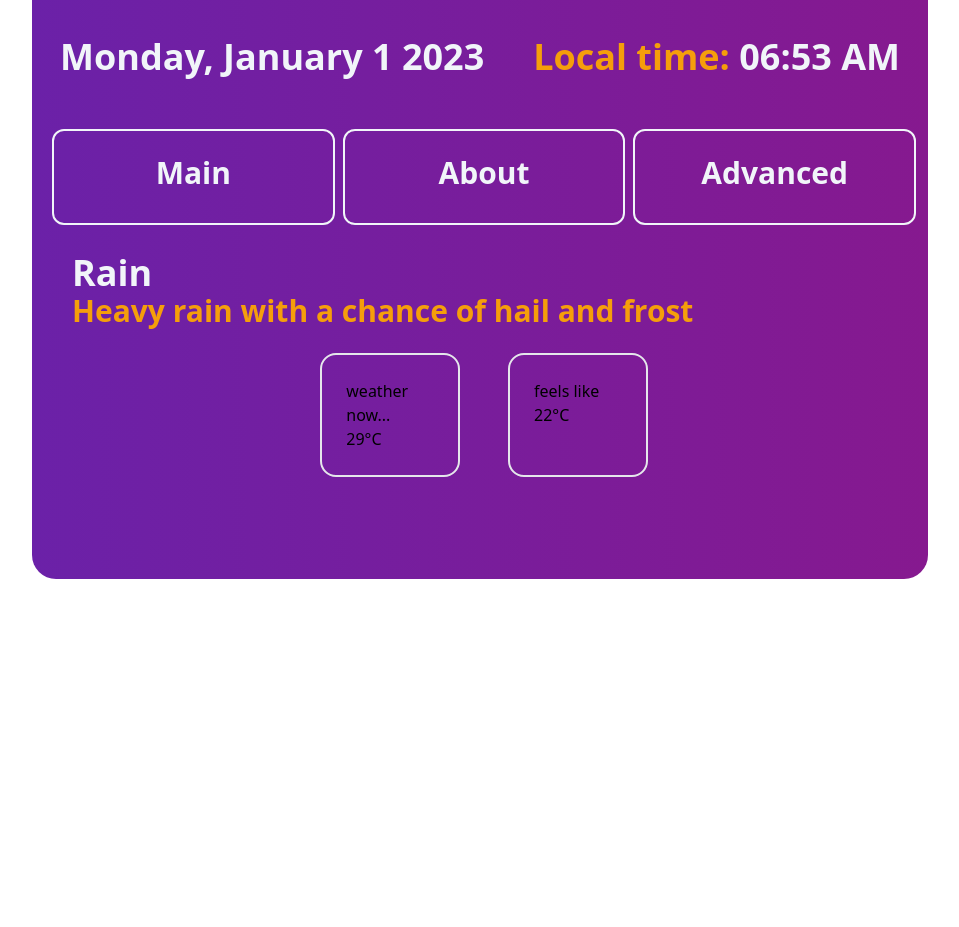
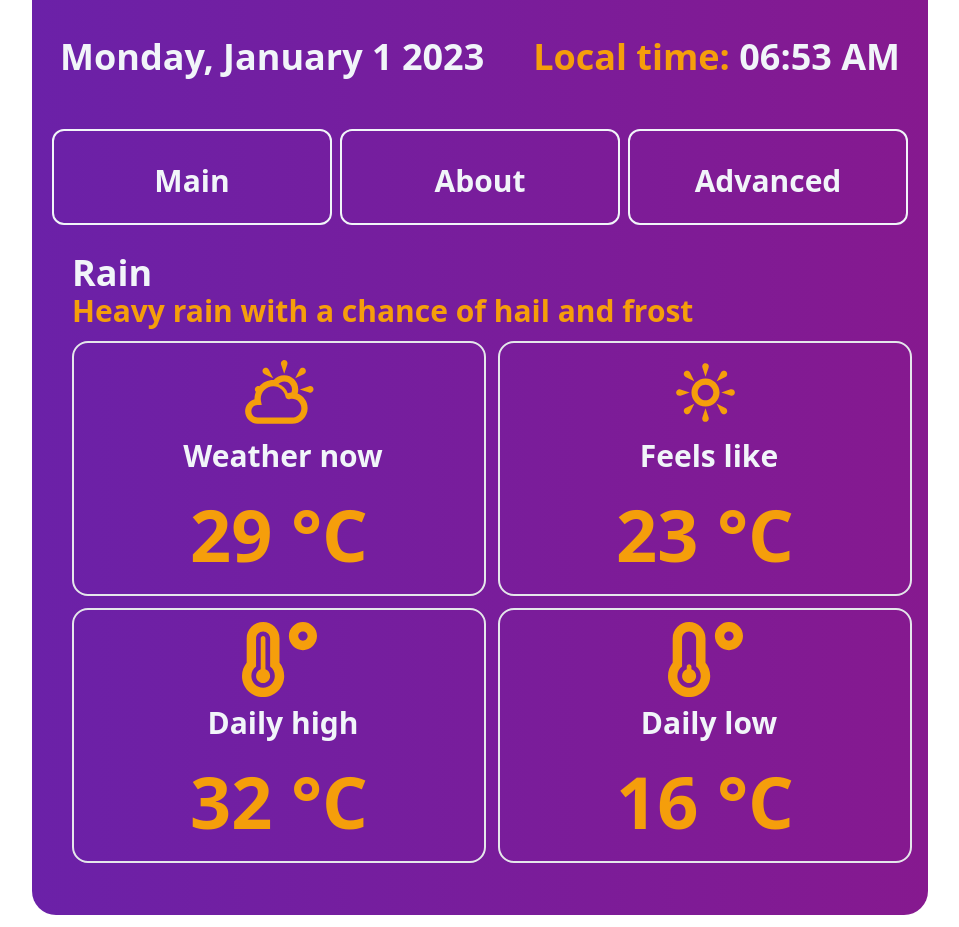
Before and after one commit to NPotokin/Weather-App, a React (Create React App) app: page /MainData in a window 1280 px wide. Shown: the part 233-1160 px from the top of the page, without its empty margins (160-1119 px from the left). Before the commit the page ends 824 px from the top, so only its background shows below. Built offline with nearby package versions, Linux system fonts and the light colour scheme.

Commit message:
finished layout

```diff
--- a/src/Components/AboutData.jsx
+++ b/src/Components/AboutData.jsx
@@ -1,11 +1,33 @@
 import React from "react"
+import {FiSunset, FiSunrise } from "react-icons/fi"
+import { GiAtSea } from "react-icons/gi"
 
 
 function AboutData() {
   return (
-    <>
-    AboutData
-    </>
+    <div className="p-3 m-3 w-full flex flex-col">
+      <div className="my-6 flex flex-row justify-between">
+        <FiSunrise size={75} className=" text-amber-500" />
+        <p className="my-auto text-4xl md:text-5xl lg:text-6xl xl:text-7xl font-extrabold text-slate-100 mx-3">
+          Sunrise</p>
+        <p className="my-auto text-4xl md:text-5xl lg:text-6xl xl:text-7xl font-extrabold text-slate-100 mx-3">
+          06:29 AM</p>
+      </div>
+      <div className="my-6 flex flex-row justify-between">
+        <FiSunset size={75} className=" text-amber-500" />
+        <p className="my-auto text-4xl md:text-5xl lg:text-6xl xl:text-7xl font-extrabold text-slate-100 mx-3">
+          Sunset</p>
+        <p className="my-auto text-4xl md:text-5xl lg:text-6xl xl:text-7xl font-extrabold text-slate-100 mx-3">
+          10:09 PM</p>
+      </div>
+      <div className="my-6 flex flex-row justify-between">
+        <GiAtSea size={75} className=" text-amber-500" />
+        <p className="my-auto text-4xl md:text-5xl lg:text-6xl xl:text-7xl font-extrabold text-slate-100 mx-3">
+          Sea Level</p>
+        <p className="my-auto text-4xl md:text-5xl lg:text-6xl xl:text-7xl font-extrabold text-slate-100 mx-3">
+          234 m</p>
+      </div>
+    </div>
   );
 }
 
--- a/src/Components/DateBar.jsx
+++ b/src/Components/DateBar.jsx
@@ -3,7 +3,7 @@ import React from "react"
 
 function DateBar() {
   return (
-    <div className="p-3 m-3 max-w-4xl flex flex-row justify-between">
+    <div className="p-3 m-3 max-w-4xl flex flex-col sm:flex-row justify-between">
       <div className="text-slate-100 font-semibold text-xl md:text-2xl lg:text-3xl xl:text-4xl">Monday, January 1 2023</div>
       <div className="text-slate-100 font-semibold text-xl md:text-2xl lg:text-3xl xl:text-4xl">
         <span className="text-amber-500">Local time:</span> 06:53 AM</div>
--- a/src/Components/LocationDegrees.jsx
+++ b/src/Components/LocationDegrees.jsx
@@ -3,7 +3,7 @@ import React from "react"
 
 function LocationDegrees() {
   return (
-    <div className="p-3 m-3 max-w-4xl flex flex-row justify-between">
+    <div className="p-3 m-3 max-w-4xl flex flex-col sm:flex-row justify-between">
     <div className="flex flex-row">
       <div className="text-4xl md:text-5xl lg:text-6xl xl:text-7xl font-extrabold text-amber-500">Berlin,  </div>
       <div className="text-4xl md:text-5xl lg:text-6xl xl:text-7xl font-bold text-slate-100"> Germany </div>
--- a/src/Components/Main.jsx
+++ b/src/Components/Main.jsx
@@ -8,7 +8,7 @@ import NavBar from "./NavBar"
 /* Main will hold all the items */
 function Main() {
   return (
-    <div className="p-1 m-3 h-screen max-w-4xl mx-auto bg-gradient-to-r
+    <div className="p-1 m-3 h-full max-w-4xl mx-auto bg-gradient-to-r
      from-purple-800 to-fuchsia-800 container flex flex-col rounded-3xl">
     <SearchBar />
     <LocationDegrees />
--- a/src/Components/MainData.jsx
+++ b/src/Components/MainData.jsx
@@ -1,22 +1,48 @@
 import React from "react"
+import {TiWeatherPartlySunny, TiWeatherSunny} from "react-icons/ti"
+import {FaTemperatureLow, FaTemperatureHigh} from "react-icons/fa"
 
 
 function MainData() {
   return (
-    <div className="p-3 m-3 max-w-4xl flex flex-col justify-between">
+    <div className="p-3 m-3 w-full flex flex-col justify-around">
       <div className="text-slate-100 font-semibold text-xl md:text-2xl lg:text-3xl xl:text-4xl">
       Rain</div>
-      <div className="text-amber-500 font-semibold text-lg md:text-xl lg:text-2xl xl:text-3xl">
+      <div className="pb-3 text-amber-500 font-semibold text-lg md:text-xl lg:text-2xl xl:text-3xl">
       Heavy rain with a chance of hail and frost</div>
-      <div className="flex flex-row mx-auto justify-center">
-        <div className="flex flex-col border-2 rounded-2xl m-6 p-6 w-2/3">
-          <p className="">weather now...</p>
-          <p>29°C</p>
+      <div className="grid grid-cols-2 gap-3">
+        <div className="border-2 rounded-2xl">
+          <TiWeatherPartlySunny size={75} className="text-amber-500 mx-auto mt-3"/>
+          <p className="mt-2 ml-2 text-center text-slate-100 font-bold text-lg md:text-xl
+         lg:text-2xl xl:text-3xl">Weather now</p>
+          <p className="my-6 text-center  text-amber-500 font-extrabold text-4xl md:text-5xl
+         lg:text-6xl xl:text-7xl">29 °C</p>
         </div>
-        <div className="flex flex-col border-2 rounded-2xl m-6 p-6 w-2/3">
-          <p>feels like</p>
-          <p>22°C</p>
+        <div className="border-2 rounded-2xl">
+          <TiWeatherSunny size={75} className="text-amber-500 mx-auto mt-3"/>
+          <p className="mt-2 ml-2 text-center text-slate-100 font-bold text-lg md:text-xl
+         lg:text-2xl xl:text-3xl">Feels like</p>
+          <p className="my-6 text-center  text-amber-500 font-extrabold text-4xl md:text-5xl
+         lg:text-6xl xl:text-7xl">23 °C</p>
         </div>
+        <div className="border-2 rounded-2xl">
+          <FaTemperatureHigh size={75} className="text-amber-500 mx-auto mt-3"/>
+          <p className="mt-2 ml-2 text-center text-slate-100 font-bold text-lg md:text-xl
+         lg:text-2xl xl:text-3xl">Daily high</p>
+          <p className="my-6 text-center  text-amber-500 font-extrabold text-4xl md:text-5xl
+         lg:text-6xl xl:text-7xl">32 °C</p>
+        </div>
+        <div className="border-2 rounded-2xl">
+          <FaTemperatureLow size={75} className="text-amber-500 mx-auto mt-3"/>
+          <p className="mt-2 ml-2 text-center text-slate-100 font-bold text-lg md:text-xl
+         lg:text-2xl xl:text-3xl">Daily low</p>
+          <p className="my-6 text-center  text-amber-500 font-extrabold text-4xl md:text-5xl
+         lg:text-6xl xl:text-7xl">16 °C</p>
+        </div>
+
+
+
+
       </div>
     </div>
   );
--- a/src/Components/NavBar.jsx
+++ b/src/Components/NavBar.jsx
@@ -1,5 +1,5 @@
 import React from "react"
-import { Link, Route, Routes, Router } from "react-router-dom"
+import { Link, Route, Routes } from "react-router-dom"
 import AboutData from "./AboutData"
 import MainData from "./MainData"
 import AdvancedData from "./AdvancedData"
@@ -7,17 +7,17 @@ import AdvancedData from "./AdvancedData"
 
 function NavBar() {
   return (
-    <div className="p-3 m-3 max-w-4xl flex flex-col mx-auto">
-      <nav className="w-full flex flex-row mx-auto justify-between">
+    <div className="container p-3 m-3 flex flex-col mx-auto">
+      <nav className="w-full flex flex-row mx-auto">
         <Link to="/MainData" className="border-2 border-slate-100 hover:border-amber-500  p-3 m-1
         text-center text-slate-100 hover:text-amber-500 font-semibold text-lg md:text-1xl
-         lg:text-2xl xl:text-3xl pt-6  rounded-xl h-24 w-36 md:w-56 lg:w-64 xl:w-72">Main</Link>
+         lg:text-2xl xl:text-3xl pt-8  rounded-xl h-24 w-1/3">Main</Link>
         <Link to="/AboutData" className="border-2 border-slate-100 hover:border-amber-500  p-3 m-1
         text-center text-slate-100 hover:text-amber-500 font-semibold text-lg md:text-1xl
-         lg:text-2xl xl:text-3xl pt-6  rounded-xl h-24 w-36 md:w-56 lg:w-64 xl:w-72">About</Link>
+         lg:text-2xl xl:text-3xl pt-8  rounded-xl h-24 w-1/3">About</Link>
         <Link to="/AdvancedData" className="border-2 border-slate-100 hover:border-amber-500  p-3 m-1
         text-center text-slate-100 hover:text-amber-500 font-semibold text-lg md:text-1xl
-         lg:text-2xl xl:text-3xl pt-6  rounded-xl h-24 w-36 md:w-56 lg:w-64 xl:w-72">Advanced</Link>
+         lg:text-2xl xl:text-3xl pt-8  rounded-xl h-24 w-1/3">Advanced</Link>
       </nav>
       <Routes>
         <Route path="/MainData" element={<MainData />} />
```
Also changed, not shown: src/Components/AdvancedData.jsx (+54 -3 lines).
